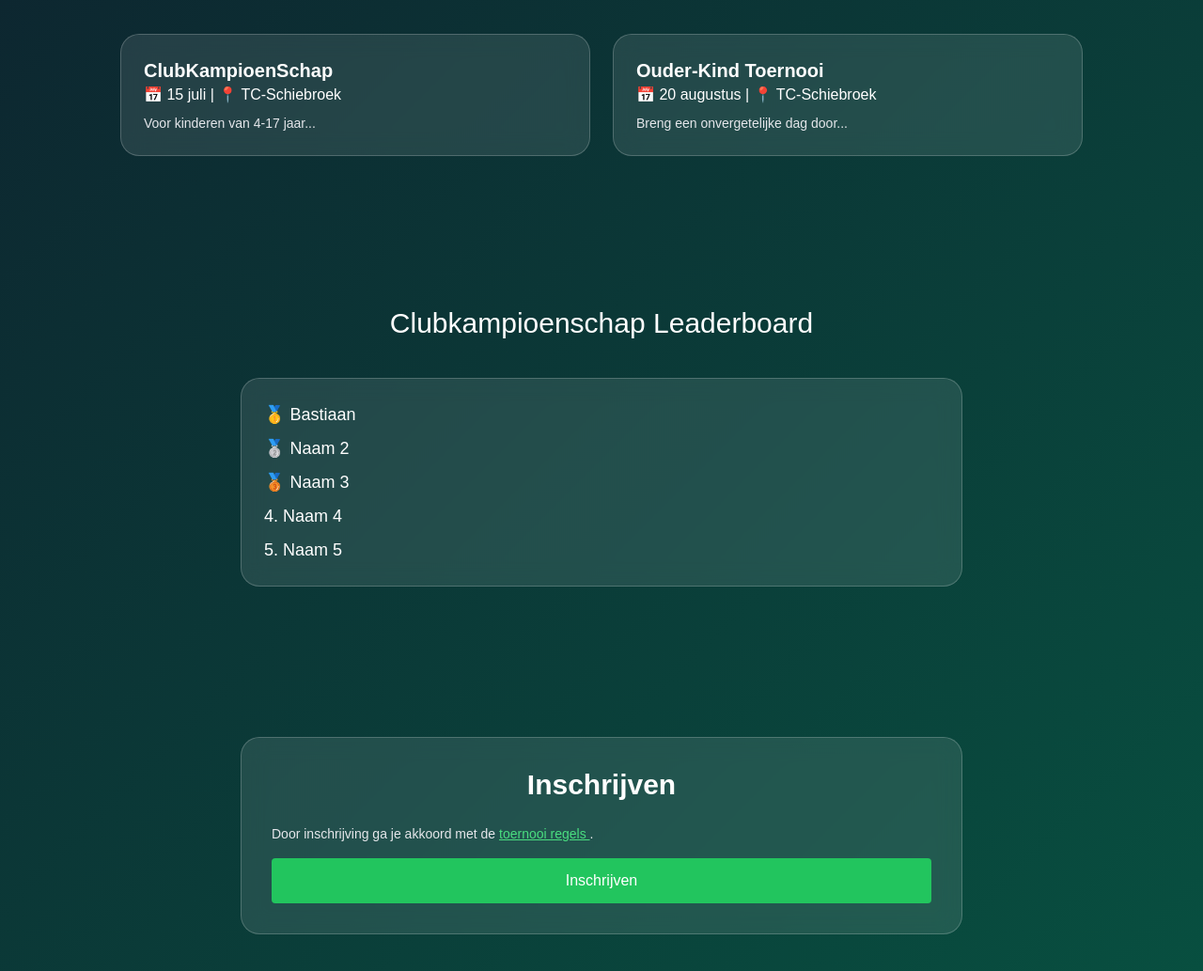
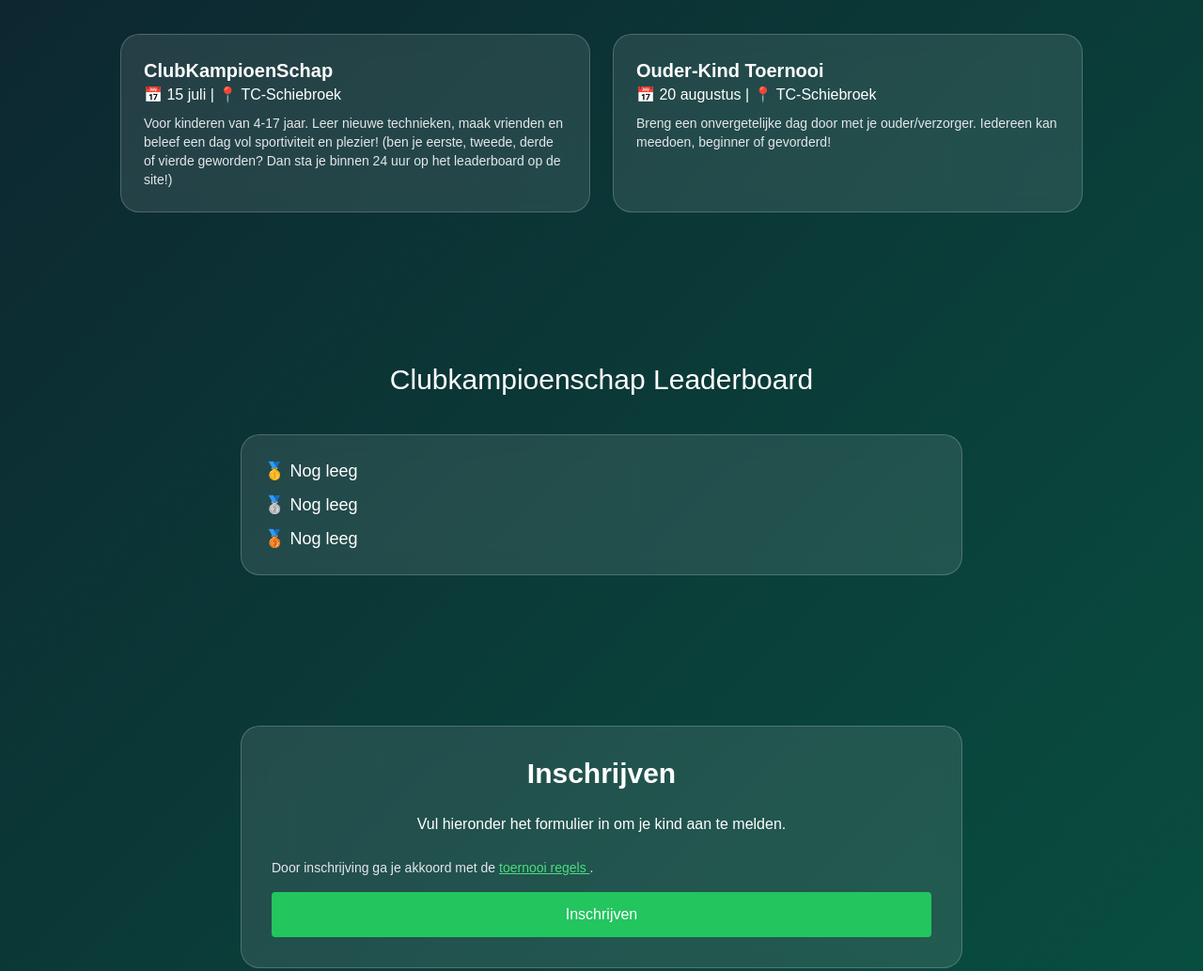
Before and after one commit to BdejongeDev/youthtennis, a plain HTML site: page index.html in a window 1280 px wide. Shown: the part 920-1953 px from the top of the page at 94% size. Drawn offline with nearby package versions, Linux system fonts and the light colour scheme.

Commit message:
Update index.html

```diff
--- a/index.html
+++ b/index.html
@@ -66,26 +66,24 @@ body {background: linear-gradient(135deg,#0f172a,#065f46); color:white; font-fam
     <a href="#inschrijven" class="glass p-6 cursor-pointer fade hover:bg-white/20 transition block">
       <h3 class="text-xl font-bold">ClubKampioenSchap</h3>
       <p>📅 15 juli | 📍 TC-Schiebroek</p>
-      <p class="mt-2 text-sm text-gray-200">Voor kinderen van 4-17 jaar...</p>
+      <p class="mt-2 text-sm text-gray-200">Voor kinderen van 4-17 jaar. Leer nieuwe technieken, maak vrienden en beleef een dag vol sportiviteit en plezier! (ben je eerste, tweede, derde of vierde geworden? Dan sta je binnen 24 uur op het leaderboard op de site!)</p>
     </a>
     <a href="#inschrijven" class="glass p-6 cursor-pointer fade hover:bg-white/20 transition block">
       <h3 class="text-xl font-bold">Ouder-Kind Toernooi</h3>
       <p>📅 20 augustus | 📍 TC-Schiebroek</p>
-      <p class="mt-2 text-sm text-gray-200">Breng een onvergetelijke dag door...</p>
+      <p class="mt-2 text-sm text-gray-200">Breng een onvergetelijke dag door met je ouder/verzorger. Iedereen kan meedoen, beginner of gevorderd!</p>
     </a>
   </div>
 </section>
 
-<!-- NIEUW: LEADERBOARD -->
+<!-- NIEUW -->
 <section id="leaderboard" class="py-20 px-4 fade">
   <h2 class="text-3xl text-center mb-10">Clubkampioenschap Leaderboard</h2>
   <div class="glass max-w-3xl mx-auto p-6">
     <ol class="space-y-2 text-lg">
-      <li>🥇 Bastiaan</li>
-      <li>🥈 Naam 2</li>
-      <li>🥉 Naam 3</li>
-      <li>4. Naam 4</li>
-      <li>5. Naam 5</li>
+      <li>🥇 Nog leeg</li>
+      <li>🥈 Nog leeg</li>
+      <li>🥉 Nog leeg</li>
     </ol>
   </div>
 </section>
@@ -93,10 +91,10 @@ body {background: linear-gradient(135deg,#0f172a,#065f46); color:white; font-fam
 <section id="inschrijven" class="py-20 px-4 fade">
   <div class="glass max-w-3xl mx-auto p-8">
     <h2 class="text-3xl font-bold mb-6 text-center">Inschrijven</h2>
+    <p class="mb-6 text-center">Vul hieronder het formulier in om je kind aan te melden.</p>
     <form id="inschrijfForm" action="https://formspree.io/f/xgongank" method="POST" class="space-y-4">
 
-      <!-- (je bestaande velden blijven hier ongewijzigd) -->
-
+      <!-- HIER IS ALLEEN DE LINK TOEGEVOEGD -->
       <p class="text-sm text-gray-200">
         Door inschrijving ga je akkoord met de
         <a href="https://www.knltb.nl/fairplay?_gl=1*16hrs9m*_gcl_au*Mzc3NTU0NzEyLjE3NzQzNzU1NzE." target="_blank" class="underline text-green-400">
@@ -116,7 +114,7 @@ body {background: linear-gradient(135deg,#0f172a,#065f46); color:white; font-fam
     <h2 class="text-3xl font-bold mb-6">Over ons</h2>
     <p>CEO: <strong>Bastiaan de Jonge</strong> (14 jaar)</p>
     <p>Assistent: <strong>Annemarie de Vries</strong></p>
-    <p>Wij organiseren jeugdtennistoernooien in Rotterdam samen met firstservices...</p>
+    <p>Wij organiseren jeugdtennistoernooien in Rotterdam samen met firstservices. Ons doel is plezier, sportiviteit en persoonlijke ontwikkeling voor elk kind.</p>
   </div>
 </section>
 
```
